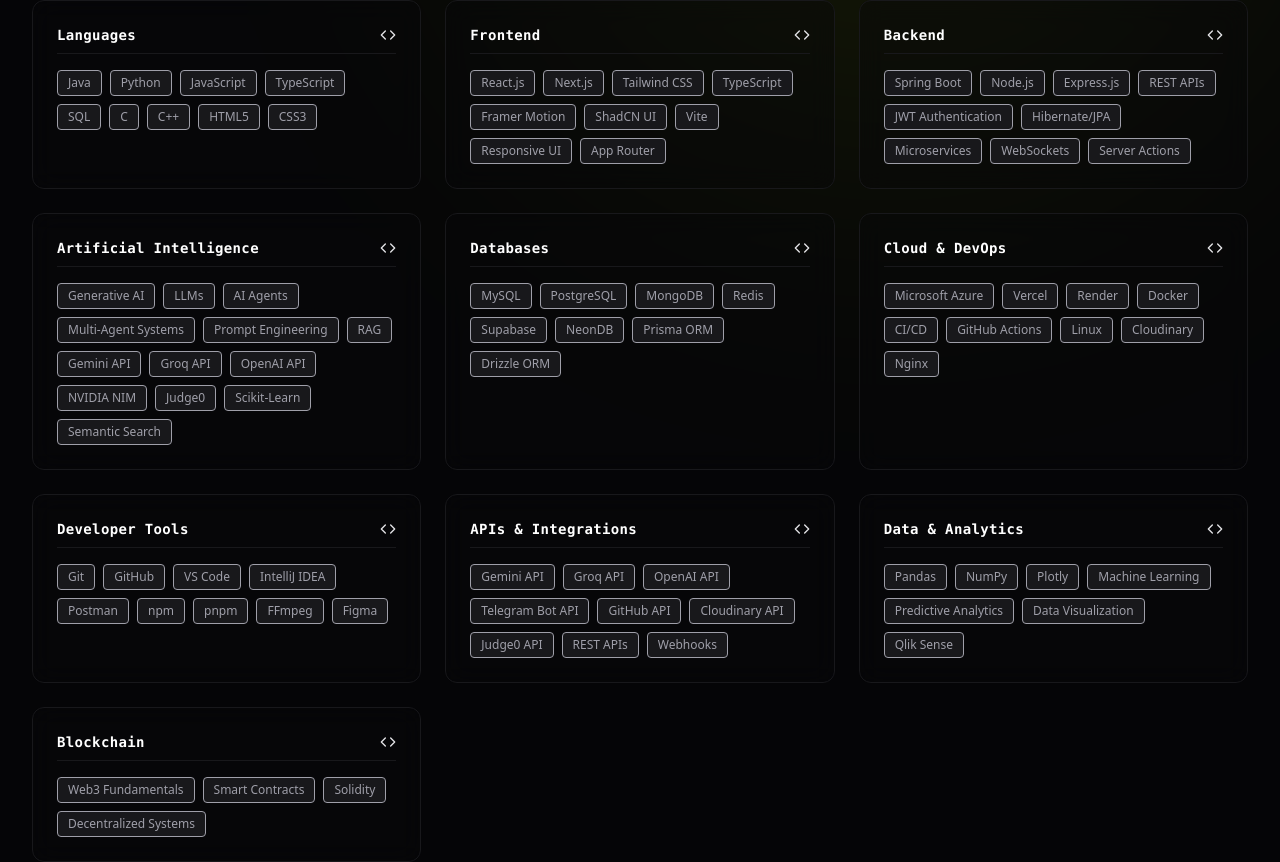
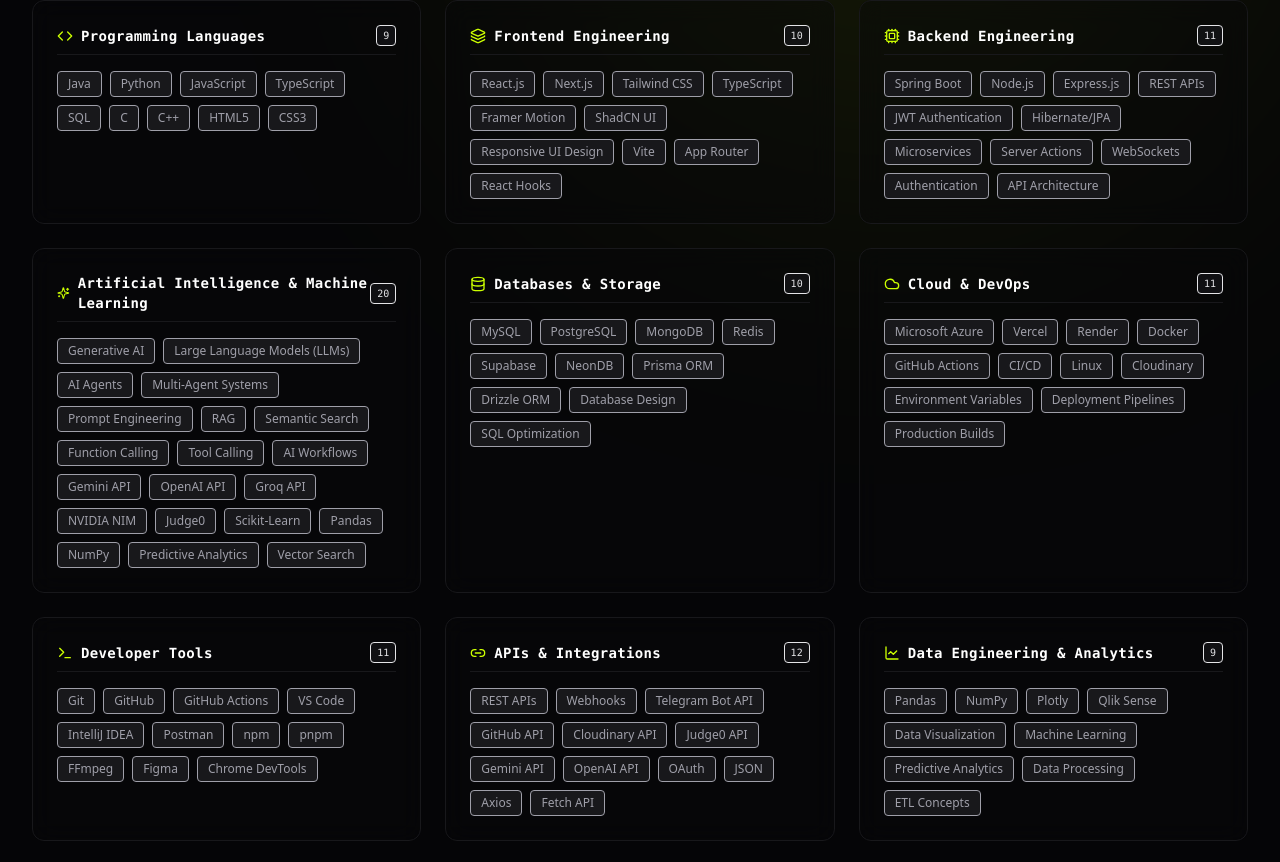
Before and after one commit to vivek-shaganti1/Vivek-Shaganti-Portfolio, a Next.js app: page / in a window 1280 px wide. Shown: the part 1754-2616 px from the top of the page. Built offline with nearby package versions, Linux system fonts and the light colour scheme.

Commit message:
feat(portfolio): expand Technical Arsenal into complete engineering stack

```diff
--- a/app/page.tsx
+++ b/app/page.tsx
@@ -28,7 +28,13 @@
   Trash,
   Trash2,
   KeyRound,
-  Search
+  Search,
+  Database,
+  Cloud,
+  Terminal,
+  LineChart,
+  Cpu,
+  Link2
 } from "lucide-react";
 import { motion, AnimatePresence } from "framer-motion";
 import { Perspective, Highlight } from "@/components/ui/perspective-highlight";
@@ -52,16 +58,16 @@
     grade: "CGPA: 9.21 / 10"
   },
   skills: {
-    languages: ["Java", "Python", "JavaScript", "TypeScript", "SQL", "C", "C++", "HTML5", "CSS3"],
-    frontend: ["React.js", "Next.js", "Tailwind CSS", "TypeScript", "Framer Motion", "ShadCN UI", "Vite", "Responsive UI", "App Router"],
-    backend: ["Spring Boot", "Node.js", "Express.js", "REST APIs", "JWT Authentication", "Hibernate/JPA", "Microservices", "WebSockets", "Server Actions"],
-    artificialIntelligence: ["Generative AI", "LLMs", "AI Agents", "Multi-Agent Systems", "Prompt Engineering", "RAG", "Gemini API", "Groq API", "OpenAI API", "NVIDIA NIM", "Judge0", "Scikit-Learn", "Semantic Search"],
-    databases: ["MySQL", "PostgreSQL", "MongoDB", "Redis", "Supabase", "NeonDB", "Prisma ORM", "Drizzle ORM"],
-    cloudDevOps: ["Microsoft Azure", "Vercel", "Render", "Docker", "CI/CD", "GitHub Actions", "Linux", "Cloudinary", "Nginx"],
-    developerTools: ["Git", "GitHub", "VS Code", "IntelliJ IDEA", "Postman", "npm", "pnpm", "FFmpeg", "Figma"],
-    apisIntegrations: ["Gemini API", "Groq API", "OpenAI API", "Telegram Bot API", "GitHub API", "Cloudinary API", "Judge0 API", "REST APIs", "Webhooks"],
-    dataAnalytics: ["Pandas", "NumPy", "Plotly", "Machine Learning", "Predictive Analytics", "Data Visualization", "Qlik Sense"],
-    blockchain: ["Web3 Fundamentals", "Smart Contracts", "Solidity", "Decentralized Systems"]
+    programmingLanguages: ["Java", "Python", "JavaScript", "TypeScript", "SQL", "C", "C++", "HTML5", "CSS3"],
+    frontendEngineering: ["React.js", "Next.js", "Tailwind CSS", "TypeScript", "Framer Motion", "ShadCN UI", "Responsive UI Design", "Vite", "App Router", "React Hooks"],
+    backendEngineering: ["Spring Boot", "Node.js", "Express.js", "REST APIs", "JWT Authentication", "Hibernate/JPA", "Microservices", "Server Actions", "WebSockets", "Authentication", "API Architecture"],
+    aiMachineLearning: ["Generative AI", "Large Language Models (LLMs)", "AI Agents", "Multi-Agent Systems", "Prompt Engineering", "RAG", "Semantic Search", "Function Calling", "Tool Calling", "AI Workflows", "Gemini API", "OpenAI API", "Groq API", "NVIDIA NIM", "Judge0", "Scikit-Learn", "Pandas", "NumPy", "Predictive Analytics", "Vector Search"],
+    databasesStorage: ["MySQL", "PostgreSQL", "MongoDB", "Redis", "Supabase", "NeonDB", "Prisma ORM", "Drizzle ORM", "Database Design", "SQL Optimization"],
+    cloudDevOps: ["Microsoft Azure", "Vercel", "Render", "Docker", "GitHub Actions", "CI/CD", "Linux", "Cloudinary", "Environment Variables", "Deployment Pipelines", "Production Builds"],
+    developerTools: ["Git", "GitHub", "GitHub Actions", "VS Code", "IntelliJ IDEA", "Postman", "npm", "pnpm", "FFmpeg", "Figma", "Chrome DevTools"],
+    apisIntegrations: ["REST APIs", "Webhooks", "Telegram Bot API", "GitHub API", "Cloudinary API", "Judge0 API", "Gemini API", "OpenAI API", "OAuth", "JSON", "Axios", "Fetch API"],
+    dataEngineeringAnalytics: ["Pandas", "NumPy", "Plotly", "Qlik Sense", "Data Visualization", "Machine Learning", "Predictive Analytics", "Data Processing", "ETL Concepts"],
+    blockchain: ["Solidity", "Smart Contracts", "Web3 Fundamentals", "Decentralized Systems", "Ethereum Basics"]
   },
   experience: [
     {
@@ -308,16 +314,29 @@
 };
 
 const skillCategoryLabels: Record<string, string> = {
-  languages: "Languages",
-  frontend: "Frontend",
-  backend: "Backend",
-  artificialIntelligence: "Artificial Intelligence",
-  databases: "Databases",
+  programmingLanguages: "Programming Languages",
+  frontendEngineering: "Frontend Engineering",
+  backendEngineering: "Backend Engineering",
+  aiMachineLearning: "Artificial Intelligence & Machine Learning",
+  databasesStorage: "Databases & Storage",
   cloudDevOps: "Cloud & DevOps",
   developerTools: "Developer Tools",
   apisIntegrations: "APIs & Integrations",
-  dataAnalytics: "Data & Analytics",
+  dataEngineeringAnalytics: "Data Engineering & Analytics",
   blockchain: "Blockchain"
+};
+
+const skillCategoryIcons: Record<string, React.ComponentType<any>> = {
+  programmingLanguages: Code,
+  frontendEngineering: Layers,
+  backendEngineering: Cpu,
+  aiMachineLearning: Sparkles,
+  databasesStorage: Database,
+  cloudDevOps: Cloud,
+  developerTools: Terminal,
+  apisIntegrations: Link2,
+  dataEngineeringAnalytics: LineChart,
+  blockchain: Shield
 };
 
 type ThemeMode = "volt" | "amber" | "chrome";
@@ -531,7 +550,7 @@
         response = `Profile: ${profile.name} | ${profile.title}. Bio: ${profile.bio}`;
         break;
       case "skills":
-        response = `Arsenal: Languages: ${profile.skills.languages.join(", ")}; Frontend: ${profile.skills.frontend.join(", ")}; Backend: ${profile.skills.backend.join(", ")}`;
+        response = `Arsenal: Languages: ${profile.skills.programmingLanguages.join(", ")}; Frontend: ${profile.skills.frontendEngineering.join(", ")}; Backend: ${profile.skills.backendEngineering.join(", ")}`;
         break;
       case "projects":
         response = `Active Nodes: ${profile.projects.map(p => p.title).join(" | ")}`;
@@ -992,17 +1011,24 @@
           </div>
 
           <div className="grid grid-cols-1 md:grid-cols-2 lg:grid-cols-3 gap-6">
-            {Object.entries(profile.skills).map(([category, items]) => (
+            {Object.entries(profile.skills).map(([category, items]) => {
+              const IconComp = skillCategoryIcons[category] || Code;
+              return (
                 <div
                   key={category}
-                className="rounded-xl border border-zinc-900 bg-zinc-950/40 p-6 backdrop-blur-md relative overflow-hidden flex flex-col justify-between h-full hover:border-zinc-800 transition-colors duration-300"
+                  className="rounded-xl border border-zinc-900 bg-zinc-950/40 p-6 backdrop-blur-md relative overflow-hidden flex flex-col justify-between h-full hover:border-zinc-850 transition-colors duration-300"
                 >
                   <div>
                     <div className="flex items-center justify-between mb-4 border-b border-zinc-900 pb-2">
+                      <div className="flex items-center gap-2">
+                        <IconComp className={cn("h-4 w-4", currentTheme.primary)} />
                         <h3 className="font-mono font-bold text-white text-sm tracking-wide">
                           {skillCategoryLabels[category] || category}
                         </h3>
-                    <Code className="h-4 w-4 text-zinc-650" />
+                      </div>
+                      <span className="text-[10px] font-mono text-zinc-550 bg-zinc-900/60 border border-zinc-850 px-1.5 py-0.5 rounded">
+                        {items.length}
+                      </span>
                     </div>
                     <div className="flex flex-wrap gap-2">
                       {items.map((skill, idx) => (
@@ -1016,7 +1042,8 @@
                     </div>
                   </div>
                 </div>
-            ))}
+              );
+            })}
           </div>
         </section>
 
--- a/lib/chatbot-context.ts
+++ b/lib/chatbot-context.ts
@@ -14,16 +14,16 @@
 Grade: CGPA: 9.21 / 10
 
 TECHNICAL ARSENAL (10-CATEGORY SYSTEM):
-1. Languages: Java, Python, JavaScript, TypeScript, SQL, C, C++, HTML5, CSS3
-2. Frontend: React.js, Next.js, Tailwind CSS, TypeScript, Framer Motion, ShadCN UI, Vite, Responsive UI, App Router
-3. Backend: Spring Boot, Node.js, Express.js, REST APIs, JWT Authentication, Hibernate/JPA, Microservices, WebSockets, Server Actions
-4. Artificial Intelligence: Generative AI, LLMs, AI Agents, Multi-Agent Systems, Prompt Engineering, RAG, Gemini API, Groq API, OpenAI API, NVIDIA NIM, Judge0, Scikit-Learn, Semantic Search
-5. Databases: MySQL, PostgreSQL, MongoDB, Redis, Supabase, NeonDB, Prisma ORM, Drizzle ORM
-6. Cloud & DevOps: Microsoft Azure, Vercel, Render, Docker, CI/CD, GitHub Actions, Linux, Cloudinary, Nginx
-7. APIs & Integrations: Gemini API, Groq API, OpenAI API, Telegram Bot API, GitHub API, Cloudinary API, Judge0 API, REST APIs, Webhooks
-8. Data & Analytics: Pandas, NumPy, Plotly, Machine Learning, Predictive Analytics, Data Visualization, Qlik Sense
-9. Developer Tools: Git, GitHub, VS Code, IntelliJ IDEA, Postman, npm, pnpm, FFmpeg, Figma
-10. Blockchain: Web3 Fundamentals, Smart Contracts, Solidity, Decentralized Systems
+1. Programming Languages (9 Tech): Java, Python, JavaScript, TypeScript, SQL, C, C++, HTML5, CSS3
+2. Frontend Engineering (10 Tech): React.js, Next.js, Tailwind CSS, TypeScript, Framer Motion, ShadCN UI, Responsive UI Design, Vite, App Router, React Hooks
+3. Backend Engineering (11 Tech): Spring Boot, Node.js, Express.js, REST APIs, JWT Authentication, Hibernate/JPA, Microservices, Server Actions, WebSockets, Authentication, API Architecture
+4. Artificial Intelligence & Machine Learning (20 Tech): Generative AI, Large Language Models (LLMs), AI Agents, Multi-Agent Systems, Prompt Engineering, RAG, Semantic Search, Function Calling, Tool Calling, AI Workflows, Gemini API, OpenAI API, Groq API, NVIDIA NIM, Judge0, Scikit-Learn, Pandas, NumPy, Predictive Analytics, Vector Search
+5. Databases & Storage (10 Tech): MySQL, PostgreSQL, MongoDB, Redis, Supabase, NeonDB, Prisma ORM, Drizzle ORM, Database Design, SQL Optimization
+6. Cloud & DevOps (11 Tech): Microsoft Azure, Vercel, Render, Docker, GitHub Actions, CI/CD, Linux, Cloudinary, Environment Variables, Deployment Pipelines, Production Builds
+7. APIs & Integrations (12 Tech): REST APIs, Webhooks, Telegram Bot API, GitHub API, Cloudinary API, Judge0 API, Gemini API, OpenAI API, OAuth, JSON, Axios, Fetch API
+8. Data Engineering & Analytics (9 Tech): Pandas, NumPy, Plotly, Qlik Sense, Data Visualization, Machine Learning, Predictive Analytics, Data Processing, ETL Concepts
+9. Developer Tools (11 Tech): Git, GitHub, GitHub Actions, VS Code, IntelliJ IDEA, Postman, npm, pnpm, FFmpeg, Figma, Chrome DevTools
+10. Blockchain (5 Tech): Solidity, Smart Contracts, Web3 Fundamentals, Decentralized Systems, Ethereum Basics
 
 EXPERIENCE & ROLES:
 1. Python Development Intern at Cognifyz Technologies (Apr 2025 - May 2025)
@@ -90,7 +90,7 @@
 
 8. Sticker Ordering Platform (Category: Full Stack, Status: Production, Date: December 2025)
    - Tech: React, Node.js, Express, MongoDB, Cloudinary, Tailwind CSS
-   - Description: Specialized custom sticker printing storefront featuring drag-and-drop visuals, real-time sizing pricing algorithms, and client dashboards.
+   - Description: Specialized custom sticker printing storefront featuring drag-and-drop visuals, real-time pricing algorithms, and client dashboards.
 
 9. AI Interview Prep (Category: AI, Status: Research, Date: September 2025)
    - Tech: Next.js, React, Tailwind CSS, Gemini API, SpeechRecognition, Judge0
```
Lines whose indentation alone changed are shown as unchanged.
